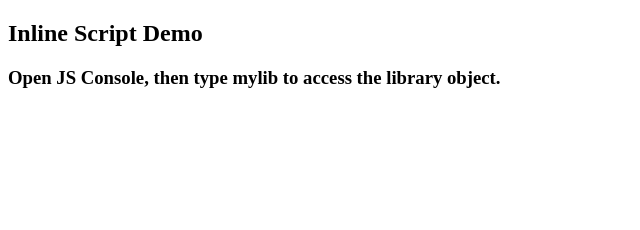
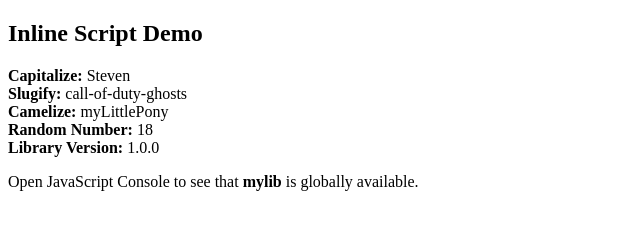
Before and after one commit to sahat/requirejs-library, a website: page demo/inline.html in a window 1280 px wide. Shown: the whole page, without its empty margins (0-640 px from the left). Drawn offline with Linux system fonts and the light colour scheme.

Commit message:
Updated demo pages

```diff
--- a/demo/inline.html
+++ b/demo/inline.html
@@ -5,7 +5,22 @@
   <script src="../dist/mylib.js"></script>
 </head>
 <body>
-  <h2>Inline Script Demo</h2>
-  <h3>Open JS Console, then type mylib to access the library object.</h3>
+<h2>Inline Script Demo</h2>
+
+<strong>Capitalize:</strong> <span id="capitalize">steven</span><br/>
+<strong>Slugify:</strong> <span id="slugify">Call of Duty: Ghosts</span><br/>
+<strong>Camelize:</strong> <span id="camelize">my little pony</span><br/>
+<strong>Random Number:</strong> <span id="random"></span><br/>
+<strong>Library Version:</strong> <span id="version"></span><br/>
+
+<p>Open JavaScript Console to see that <strong>mylib</strong> is globally available.</p>
+
+<script>
+  document.getElementById('capitalize').innerHTML = mylib.capitalize(document.getElementById('capitalize').innerHTML);
+  document.getElementById('slugify').innerHTML = mylib.slugify(document.getElementById('slugify').innerHTML);
+  document.getElementById('camelize').innerHTML = mylib.camelize(document.getElementById('camelize').innerHTML);
+  document.getElementById('random').innerHTML = mylib.random(0,100);
+  document.getElementById('version').innerHTML = mylib.VERSION;
+</script>
 </body>
 </html>
```
Also changed, not shown: demo/amd.html (+15 -2 lines).
